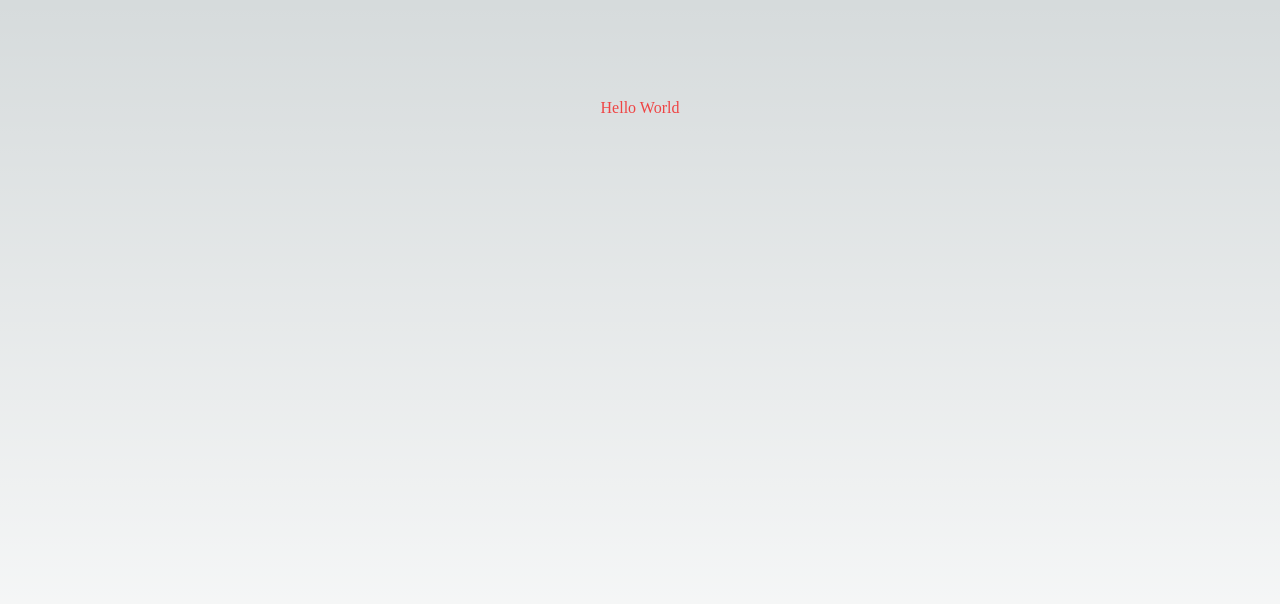
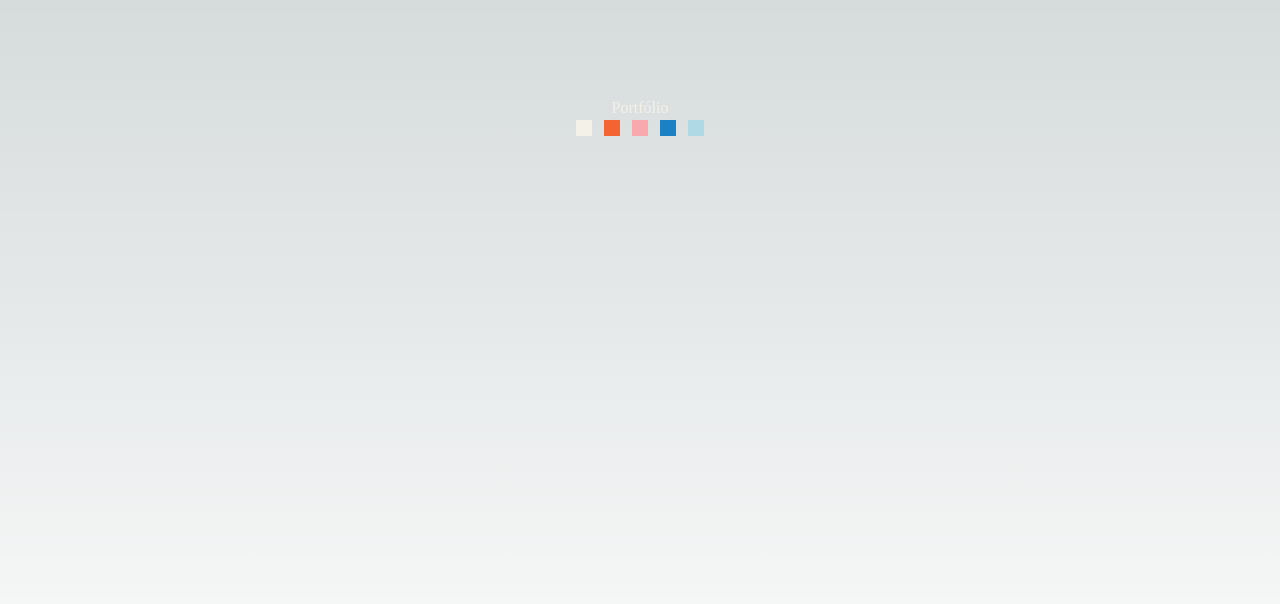
Before and after one commit to fabioguieiro/portfolio, a Next.js app: page / in a window 1280 px wide. Shown: the top 604 px of the page. Built offline with nearby package versions, Linux system fonts and the light colour scheme; a web font is replaced by a local one.

Commit message:
setting color pallete

```diff
--- a/src/app/layout.tsx
+++ b/src/app/layout.tsx
@@ -13,7 +13,7 @@ export default function RootLayout({
 }>) {
   return (
     <html lang="en">
-      <body className="font-spicy text-red-500">{children}</body>
+      <body>{children}</body>
     </html>
   );
 }
--- a/src/app/page.tsx
+++ b/src/app/page.tsx
@@ -2,8 +2,15 @@ import Image from "next/image";
 
 export default function Home() {
   return (
-    <main className="flex min-h-screen flex-col items-center justify-between p-24">
-      <h1>Hello World</h1>
+    <main className="flex min-h-screen flex-col items-center  p-24">
+      <h1 className="font-spicy text-cream">Portfólio</h1>
+      <div className="flex row gap-3">
+        <div className="w-4 h-4 bg-cream"></div>
+        <div className="w-4 h-4 bg-tomato"></div>
+        <div className="w-4 h-4 bg-rose"></div>
+        <div className="w-4 h-4 bg-petroleum"></div>
+        <div className="w-4 h-4 bg-lightBlue"></div>
+      </div>
     </main>
   );
 }
--- a/tailwind.config.ts
+++ b/tailwind.config.ts
@@ -8,6 +8,14 @@ const config: Config = {
   ],
   theme: {
     extend: {
+      colors: {
+        cream: "#F3F1E8",
+        black: "#000000",
+        tomato: "#F66333",
+        rose: "#F8A9AD",
+        petroleum: "#1B81C4",
+        lightBlue: "#B0D9E6",
+      },
       fontFamily: {
         spicy: ["Spicy Rice", "serif"],
         josefin: ["Josefin Sans", "sans-serif"],
```
